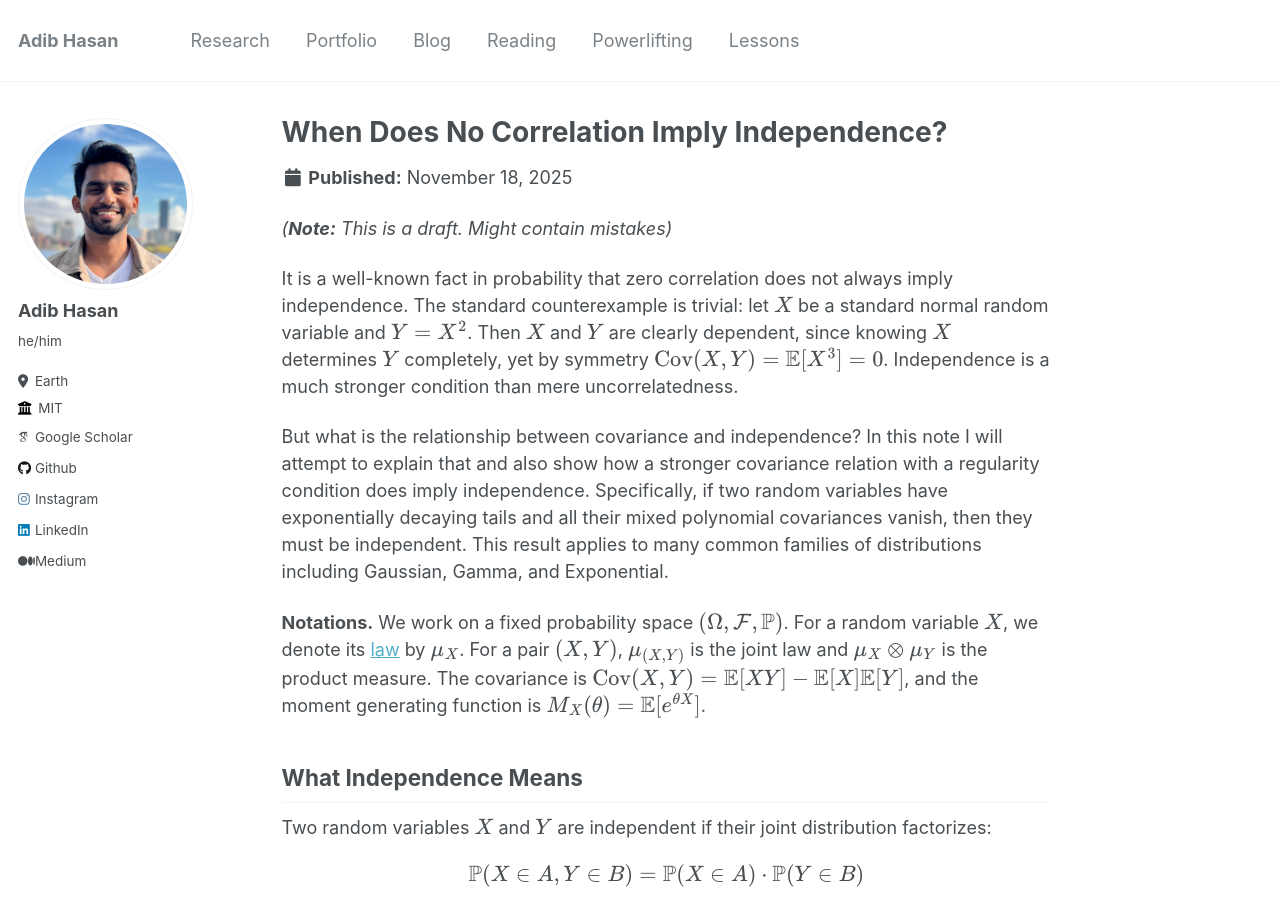
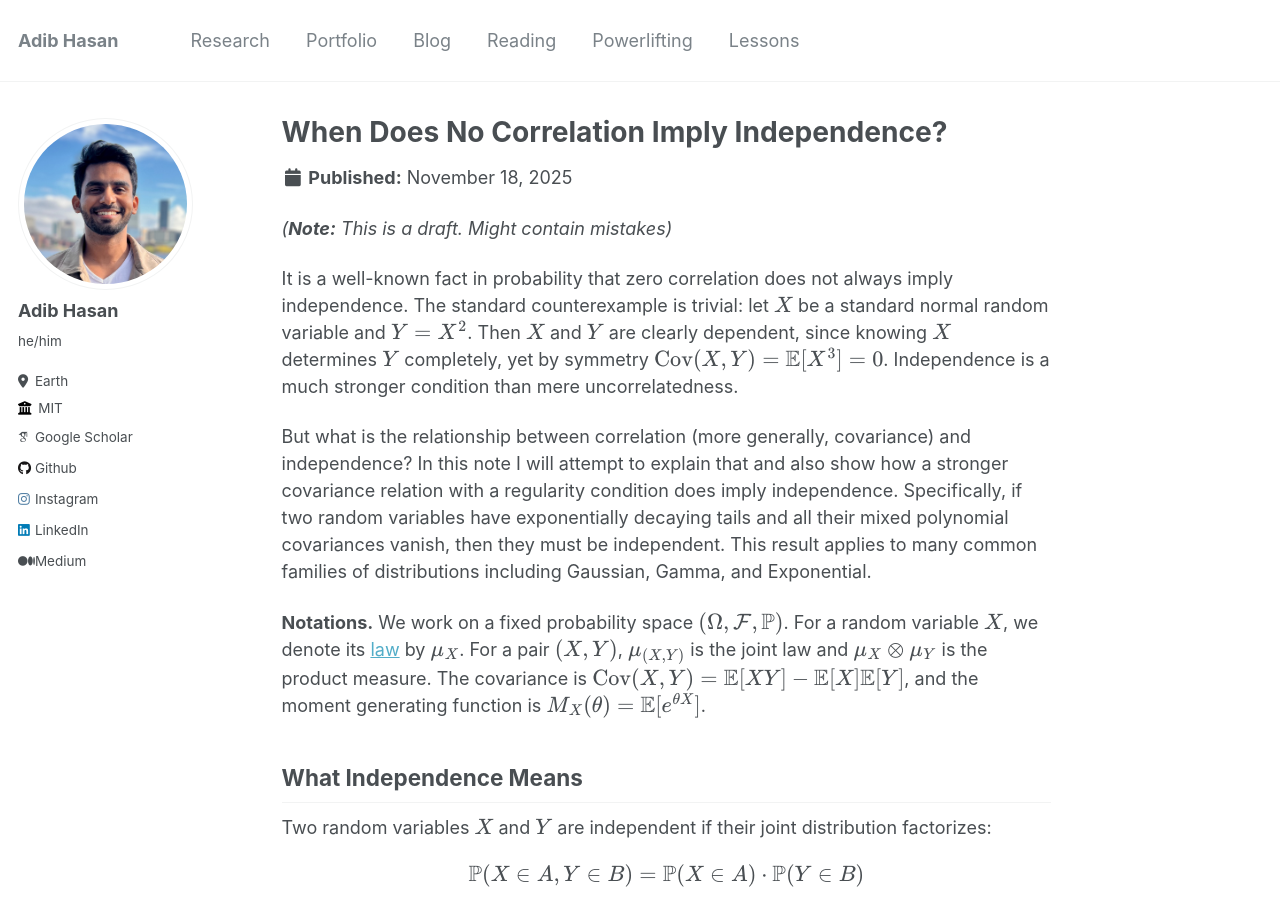
Before and after one commit to Neehan/neehan.github.io, a Jekyll site: the page built from _blog/no-corr-to-independence.md, in a window 1280 px wide and 900 px high. Built offline with Jekyll 4.4.1, drawn with Linux system fonts in a browser that asks for light colours; some web fonts are replaced; some of the changed text lies outside the part shown.

```diff
--- a/_blog/no-corr-to-independence.md
+++ b/_blog/no-corr-to-independence.md
@@ -12,7 +12,7 @@ tags:
 
 It is a well-known fact in probability that zero correlation does not always imply independence. The standard counterexample is trivial: let $X$ be a standard normal random variable and $Y = X^2$. Then $X$ and $Y$ are clearly dependent, since knowing $X$ determines $Y$ completely, yet by symmetry $\operatorname{Cov}(X,Y) = \mathbb E[X^3] = 0$. Independence is a much stronger condition than mere uncorrelatedness.
 
-But what is the relationship between covariance and independence? In this note I will attempt to explain that and also show how a stronger covariance relation with a regularity condition does  imply independence. Specifically, if two random variables have exponentially decaying tails and all their mixed polynomial covariances vanish, then they must be independent. This result applies to many common families of distributions including Gaussian, Gamma, and Exponential.
+But what is the relationship between correlation (more generally, covariance) and independence? In this note I will attempt to explain that and also show how a stronger covariance relation with a regularity condition does  imply independence. Specifically, if two random variables have exponentially decaying tails and all their mixed polynomial covariances vanish, then they must be independent. This result applies to many common families of distributions including Gaussian, Gamma, and Exponential.
 
 **Notations.** We work on a fixed probability space $(\Omega,\mathcal F,\mathbb P)$. For a random variable $X$, we denote its [law](https://en.wikipedia.org/wiki/Probability_distribution) by $\mu\_X$. For a pair $(X,Y)$, $\mu\_{(X,Y)}$ is the joint law and $\mu\_X \otimes \mu\_Y$ is the product measure. The covariance is $\operatorname{Cov}(X,Y) = \mathbb E[XY] - \mathbb E[X]\mathbb E[Y]$, and the moment generating function is $M\_X(\theta) = \mathbb E[e^{\theta X}]$.
 
```
Also changed, not shown: other parts of _blog/no-corr-to-independence.md (+4 -10 lines).
